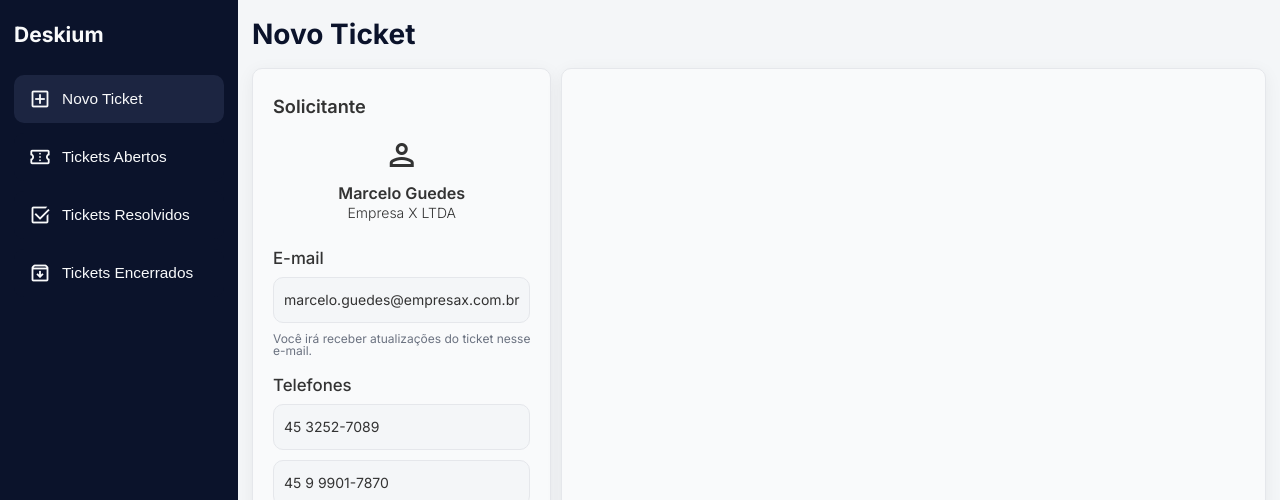
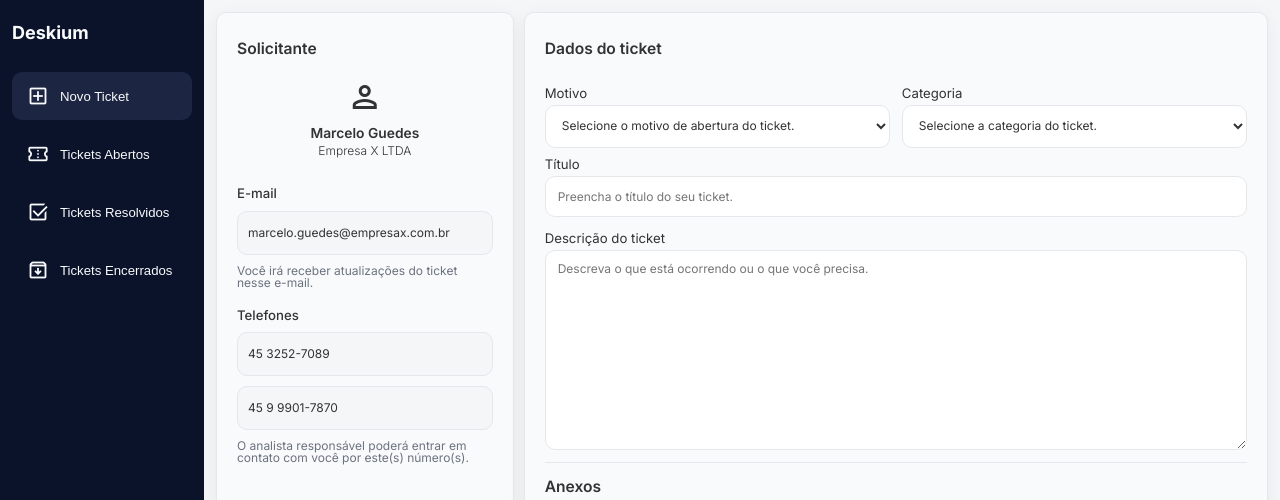
Before and after one commit to MarceloGdes/prototipos-html-projeto-integrador, a plain HTML site: page abertura-ticket/abertura-ticket.html in a window 1280 px wide. Shown: the top 500 px of the page. Drawn offline with nearby package versions, Linux system fonts and the light colour scheme.

Commit message:
atualizando pagina abertura de tickets

```diff
--- a/abertura-ticket/abertura-ticket.css
+++ b/abertura-ticket/abertura-ticket.css
@@ -59,10 +59,10 @@
 
     /* Main */
     .main {
-        padding: 0 1em;
+        padding: 1em 1em;
     }
 
-    .header {
+    /* .header {
         margin: 20px 0;
 
         h1 {
@@ -70,7 +70,7 @@
             font-size: 2rem;
             color: var(--oxford-blue);
         }
-    }
+    } */
 
     .grid {
         display: grid;
@@ -127,7 +127,7 @@
         gap: 20px;
 
         .contact-label {
-            font-size: 1.2rem;
+            font-size: 1.1rem;
             color: var(--black);
             font-weight: 500;
             margin-bottom: 10px;
@@ -143,16 +143,12 @@
         }
     }
 
-
-
     .note {
         font-size: 0.9rem;
-
         color: var(--muted)
     }
 
-    input[type="text"],
-    input[type="email"],
+    input,
     select,
     textarea {
         width: 100%;
@@ -165,8 +161,20 @@
     }
 
     textarea {
-        min-height: 220px;
+        min-height: 200px;
         resize: vertical
+    }
+
+    .input-container{
+        display:flex;
+        flex-direction:column;
+        gap:5px;
+
+        label {
+            font-weight: 400;
+            font-size: 1.1rem;
+            margin-top: 10px;
+        }
     }
 
     .note {
@@ -174,10 +182,7 @@
         color: var(--muted)
     }
 
-
-
-
-    /* .cols {
+    .cols {
         display: grid;
         grid-template-columns: 1fr 1fr;
         gap: 12px
@@ -227,4 +232,4 @@
     .btn.primary {
         background: var(--brand);
         color: #fff
-    } */
+    }
--- a/abertura-ticket/abertura-ticket.html
+++ b/abertura-ticket/abertura-ticket.html
@@ -48,9 +48,9 @@
 
       <!-- Main -->
       <main class="main">
-      <div class="header">
+      <!-- <div class="header">
         <h1>Novo Ticket</h1>
-      </div>
+      </div> -->
 
       <div class="grid">
         <!-- Card: Solicitante -->
@@ -80,17 +80,16 @@
 
         <!-- Card: Ticket -->
         <section class="card">
-          <!-- <div class="content">
-            <div class="section-title">Dados do ticket</div>
-
+          <div class="content">
+            <h2 class="section-title">Dados do ticket</h2>
             <div class="cols">
-              <div class="stack">
+              <div class="input-container">
                 <label for="motivo">Motivo</label>
                 <select id="motivo">
                   <option>Selecione o motivo de abertura do ticket.</option>
                 </select>
               </div>
-              <div class="stack">
+              <div class="input-container">
                 <label for="categoria">Categoria</label>
                 <select id="categoria">
                   <option>Selecione a categoria do ticket.</option>
@@ -98,7 +97,7 @@
               </div>
             </div>
 
-            <div class="stack" style="margin-top:12px">
+            <div class="input-container">
               <label for="titulo">Título</label>
               <input id="titulo" type="text" placeholder="Preencha o título do seu ticket." />
               <label for="descricao">Descrição do ticket</label>
@@ -118,7 +117,7 @@
                 <button class="btn primary">Abrir Ticket</button>
               </div>
             </div>
-          </div> -->
+          </div>
         </section>
       </div>
     </main>
--- a/global.css
+++ b/global.css
@@ -69,7 +69,7 @@ table {
 }
 html,body{
     height:100%;
-    font-size: 14px;
+    font-size: 12px;
 }
 body{
   margin:0;
```
